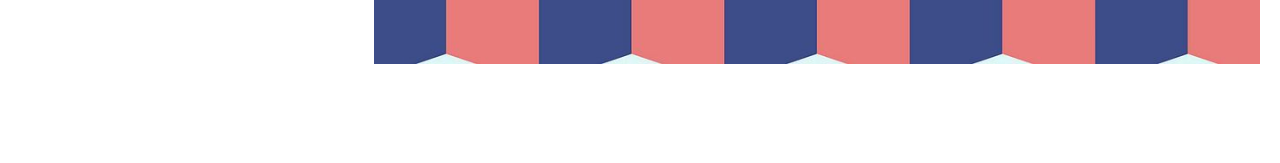
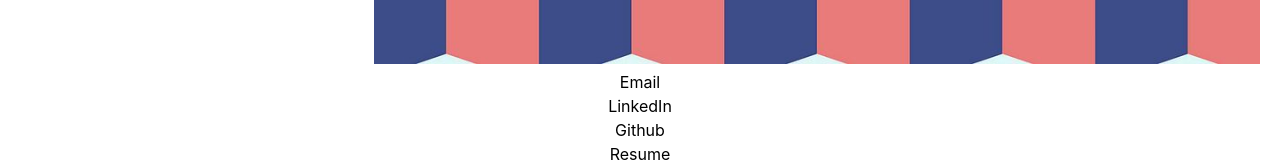
Before and after one commit to LeonTan828/personal-website-2.0, a React (Vite) app: page / in a window 1280 px wide. Shown: the part 3639-3802 px from the top of the page. Before the commit the page ends 3709 px from the top, so only its background shows below. Built offline with nearby package versions, Linux system fonts and the light colour scheme.

Commit message:
add footer component

```diff
--- a/src/App.tsx
+++ b/src/App.tsx
@@ -3,6 +3,7 @@ import './styles/App.css';
 import Header from './components/Header/Header';
 import MainBanner from './components/MainBanner/MainBanner';
 import InfoSections from './components/InfoSections/InfoSections';
+import Footer from './components/Footer/Footer';
 
 function App() {
 
@@ -11,6 +12,7 @@ function App() {
       <Header />
       <MainBanner />
       <InfoSections />
+      <Footer />
     </>
   );
 };
--- /dev/null
+++ b/src/components/Footer/Button.tsx
@@ -0,0 +1,16 @@
+import '../../styles/Header.css';
+
+type ButtonProps = {
+  title: string;
+};
+
+function Button({title}: ButtonProps) {
+
+  return (
+    <div className='footer-button clickable'>
+      {title}
+    </div>
+  );
+};
+
+export default Button;
--- /dev/null
+++ b/src/components/Footer/Footer.tsx
@@ -0,0 +1,25 @@
+import Button from './Button';
+
+import '../../styles/Header.css';
+
+function Footer() {
+
+  return (
+    <div className='footer'>
+      <Button
+        title='Email'
+      />
+      <Button
+        title='LinkedIn'
+      />
+      <Button
+        title='Github'
+      />
+      <Button
+        title='Resume'
+      />
+    </div>
+  );
+};
+
+export default Footer;
```
